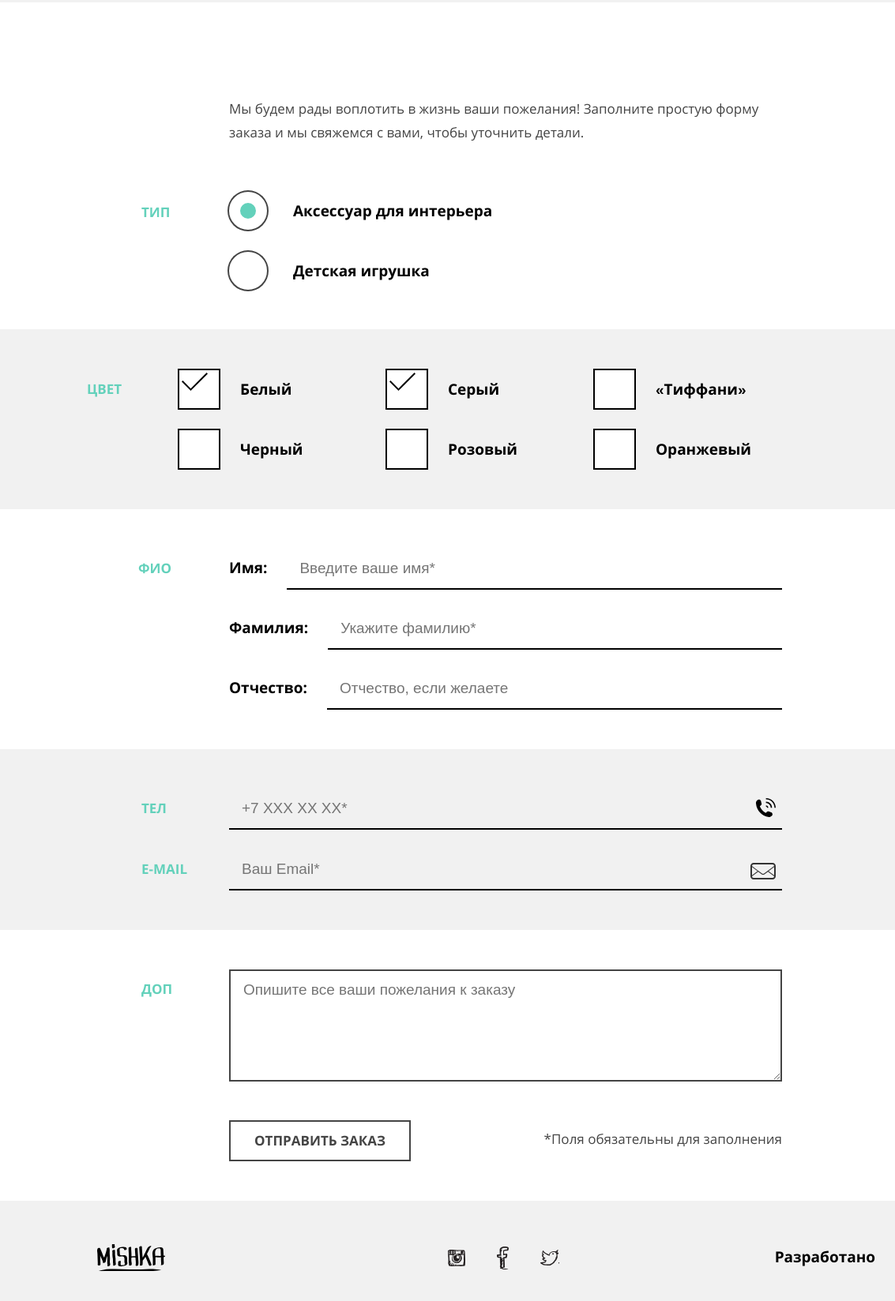
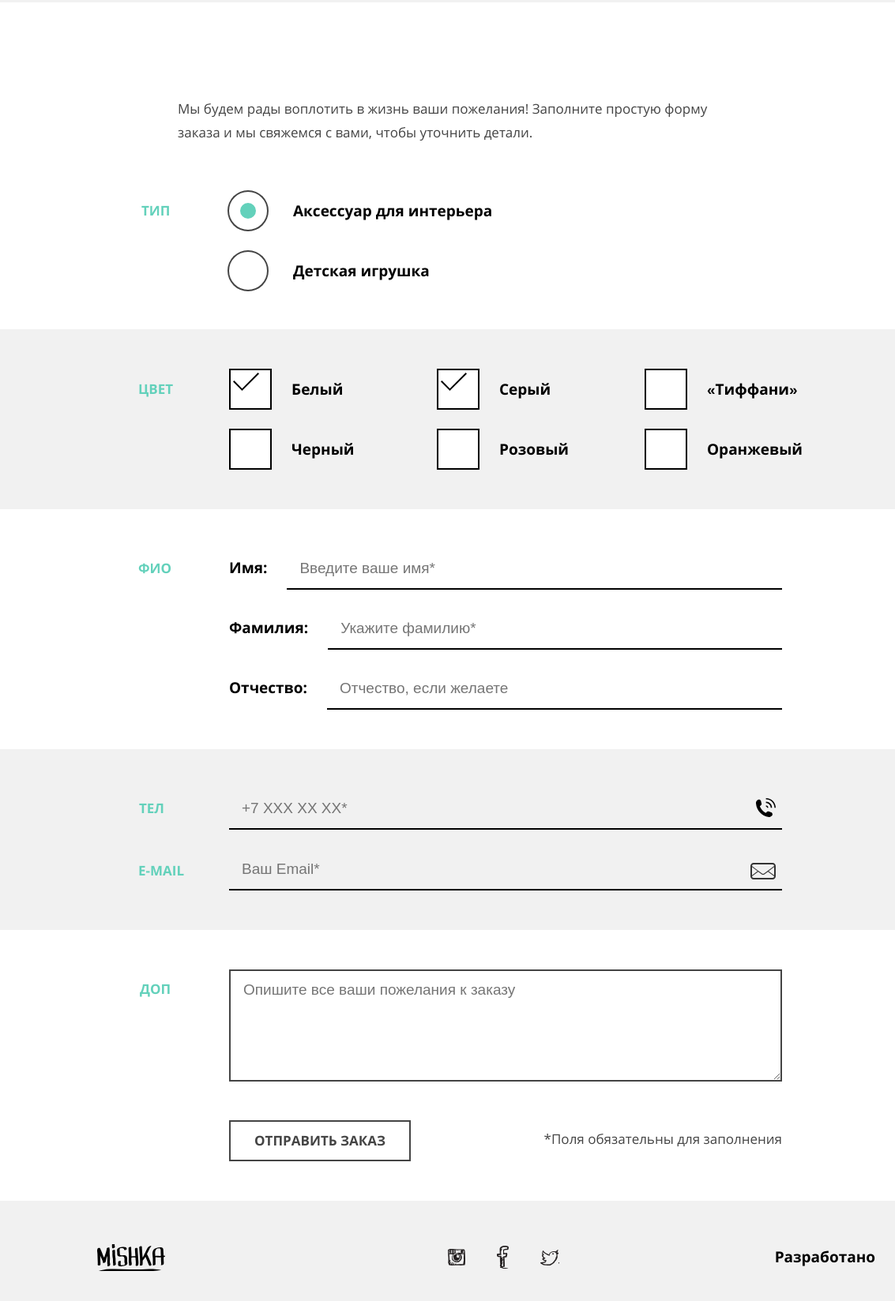
Before and after one commit to MayaSol/60303-mishka, a website: page form.html in a window 1280 px wide. Shown: the part 340-1988 px from the top of the page at 79% size, 0-1133 px from the left. Drawn offline with nearby package versions, Linux system fonts and the light colour scheme; files that its build step writes are made by us from their sources.

Commit message:
Исправление замечаний

```diff
--- a/form.html
+++ b/form.html
@@ -57,8 +57,9 @@
       </div>
 
       <div class="form__container">
-        <fieldset class="form__section  form__section--type">
-          <legend class="form__section-title  form__section-title--type">Тип</legend>
+        <div class="form__container-inner">
+          <div class="form__section  form__section--type">
+            <div class="form__section-title  form__section-title--type">Тип</div>
             <ul class="form__list  form__list--radio  form__list--type">
               <li>
                 <input class="form__field-radio" type="radio" name="type" value="interior" id="interior" checked>
@@ -73,15 +74,17 @@
                 </label>
               </li>
             </ul>
-        </fieldset>
+          </div>
+        </div>
       </div>
 
 
       <div class="form__container">
-        <fieldset class="form__section  form__section--color">
-          <legend class="form__section-title  form__section-title--color">
+        <div class="form__container-inner">
+          <div class="form__section  form__section--color">
+            <div class="form__section-title  form__section-title--color">
             <span>Цвет</span>
-          </legend>
+            </div>
             <ul class="form__list  form__list--checkbox  form__list--color">
                 <li>
                   <input class="form__field-checkbox" type="checkbox" name="white" id="white"  checked>
@@ -120,12 +123,14 @@
                   </label>
                 </li>
             </ul>
-        </fieldset>
+          </div>
+        </div>
       </div>
 
       <div class="form__container">
-        <fieldset class="form__section  form__section--name">
-          <legend class="form__section-title  form__section-title--name">ФИО</legend>
+        <div class="form__container-inner">
+          <div class="form__section  form__section--name">
+            <div class="form__section-title  form__section-title--name">ФИО</div>
             <div class="form__list  form__list--name">
               <p>
                 <label class="form__lbl  form__lbl--text" for="name">Имя:</label>
@@ -140,40 +145,45 @@
                 <input class="form__field-text" type="text" name="patronymic" id="patronymic" placeholder="Отчество, если желаете">
               </p>
             </div>
-        </fieldset>
+          </div>
+        </div>
       </div>
 
       <div class="form__container">
-        <fieldset class="form__section  form__section--tel">
-          <legend class="form__section-title  form__section-title--tel">тел</legend>
+        <div class="form__container-inner">
+          <div class="form__section  form__section--tel">
+            <div class="form__section-title  form__section-title--tel">тел</div>
             <div class="form__list  form__list--tel">
               <input class="form__field-text  form__field-text--tel" type="tel" name="user-tel" id="user-tel" placeholder="+7 ХХХ ХХ ХХ*" pattern="\+7 [0-9]{3} [0-9]{2} [0-9]{2}" required>
             </div>
-        </fieldset>
+          </div>
 
-        <fieldset class="form__section  form__section--email">
-          <legend class="form__section-title  form__section-title--email">E-mail</legend>
+          <div class="form__section  form__section--email">
+            <div class="form__section-title  form__section-title--email">E-mail</div>
             <div class="form__list  form__list--email">
               <input class="form__field-text  form__field-text--email" type="email" name="user-email" id="user-email" placeholder="Ваш Email*" required>
             </div>
-        </fieldset>
+          </div>
+        </div>
       </div>
 
       <div class="form__container">
-        <fieldset class="form__section  form__section--add">
-          <legend class="form__section-title  form__section-title--add">Доп</legend>
+        <div class="form__container-inner">
+          <div class="form__section  form__section--add">
+            <div class="form__section-title  form__section-title--add">Доп</div>
             <div class="form__list  form__list--add">
               <textarea class="form__field-text  form__field-text--area" name="order-request" placeholder="Опишите все ваши пожелания к заказу"></textarea>
             </div>
 
-          <span class="form__legend">*Поля обязательны для заполнения</span>
+            <div class="form__legend">*Поля обязательны для заполнения</div>
 
            <div class="form__btn">
               <button class="btn  form__btn-order" type="submit">
-              <span>ОТПРАВИТЬ ЗАКАЗ</span>
+                ОТПРАВИТЬ ЗАКАЗ
               </button>
            </div>
-        </fieldset>
+          </div>
+        </div>
       </div>
 
     </form>
@@ -183,8 +193,8 @@
     <footer  class="page-footer">
       <div class="page-footer__inner">
         <a class="page-footer__logo  logo" href="index.html">Mishka</a>
-        <div class="page-footer__socials">
-            <ul class="socials">
+
+        <ul class="socials  page-footer__socials">
           <li class="socials__item">
             <a class="social-link  social-link--in" href="https://www.instagram.com/">Instagram</a>
           </li>
@@ -195,7 +205,6 @@
             <a class="social-link  social-link--tw" href="https://twitter.com/">Twitter</a>
           </li>
         </ul>
-        </div>
 
         <div class="page-footer__credentials">
           <div class="page-footer__credentials-inner">
--- a/sass/blocks/form.scss
+++ b/sass/blocks/form.scss
@@ -9,6 +9,7 @@
 
   @media #{$desktop-widths} {
     width: 700px;
+    margin-left: 225px;
   }
 }
 
@@ -22,40 +23,45 @@
 
 .form__intro {
   margin-top: 22px;
-  margin-bottom: 25px;
+  margin-bottom: 33px;
   @include container-form;;
 }
 
 .form__btn {
-  @include container-form;;
+  width: 260px;
+//  @include container-form;
 }
 
 .form__section {
+  position: relative;
   padding: 0;
   border: none;
   border-top: 1px solid $color-main;
   @include container-form;;
 
   &--name {
-    padding-top: 19px;
+    padding-top: 26px;
   }
 
   &--tel {
-    padding-top: 20px;
+    padding-top: 26px;
   }
 
   &--email {
-    padding-top: 20px;
-    margin-bottom: 32px;
+    padding-top: 27px;
+    margin-bottom: 40px;
   }
 
   &--add {
-    padding-top: 25px;
+    padding-top: 32px;
     margin-bottom: 18px;
   }
 }
 
 .form__section-title {
+  position: absolute;
+  left: 0;
+  top: -10px;
   padding-right: 27px;
   font-size: 1.7rem;
   font-weight: 700;
@@ -64,6 +70,7 @@
   text-transform: uppercase;
   word-wrap: break-word;
   min-width: 0;
+  background-color: #ffffff;
 }
 
 .form__list {
@@ -82,18 +89,18 @@
   }
 
   &--radio {
-    margin-top: 27px;
-    padding-bottom: 34px;
+    margin-top: 33px;
+    padding-bottom: 45px;
   }
 
   &--checkbox {
-    margin-top: 26px;
-    padding-bottom: 33px;
+    margin-top: 31px;
+    padding-bottom: 40px;
   }
 
   &--name {
     margin-top: -4px;
-    padding-bottom: 12px;
+    padding-bottom: 22px;
 
     p {
       margin-bottom: 22px;
@@ -105,7 +112,7 @@
   }
 
   &--tel {
-    padding-bottom: 32px;
+    padding-bottom: 40px;
   }
 
 }
@@ -265,6 +272,7 @@
 
   .form__section {
     position: relative;
+    display: flex;
     border: none;
     padding-top: 57px;
 
@@ -298,19 +306,27 @@
     }
 
   .form__section-title {
-    position: absolute;
+    position: static;
     width: 150px;
     margin: 0;
-    margin-top: 5px;
+//    margin-top: 5px;
+    margin-bottom: auto;
     padding: 0;
     display: flex;
     flex-wrap: wrap;
     align-items: center;
     word-break: break-all;
+    background-color: transparent;
 
-    &--type,
+
+    &--type {
+      line-height: 39px;
+      margin-right: 20px;
+    }
+
     &--color {
-      line-height: 3.6rem;
+      line-height: 52px;
+      margin-right: 54px;
     }
 
     &--add{
@@ -321,21 +337,24 @@
     &--name,
     &--tel,
     &--email {
-      min-height: 25px;
+      min-height: 40px;
+      margin-right: 18px;
     }
   }
 
   .form__list {
     display: flex;
     margin-top: 0;
-    margin-left: 166px;
+//    margin-left: 166px;
 
     &--tel {
       padding-bottom: 31px;
+      flex-grow: 1;
     }
 
     &--email {
       padding-bottom: 50px;
+      flex-grow: 1;
     }
 
     li {
@@ -368,6 +387,7 @@
 
   .form__list--name {
     flex-direction: column;
+    flex-grow: 1;
     padding-bottom: 50px;
 
     p {
@@ -389,6 +409,10 @@
 
   .form__lbl {
     font-size: 1.9rem;
+
+    span {
+      font-size: 1.9rem;
+    }
 
     &--radio {
 
@@ -449,6 +473,13 @@
     order: 3;
   }
 
+  .form__btn-order {
+    width: 230px;
+  }
+
+  .test-1 {
+  }
+
 }
 
 @media #{$desktop-widths} {
@@ -460,51 +491,71 @@
     line-height: 3rem;
   }
 
+
+  .form__container-inner {
+    width: 1150px;
+    margin-left: auto;
+    margin-right: auto;
+  }
+
+
   .form__intro {
       margin-top: 120px;
       margin-bottom: 60px;
+
   }
 
   .form__section {
+    position: relative;
+    display: flex;
 
     &--type {
       padding-top: 0;
     }
 
     &--color {
-      width: 726px;
-      margin-left: 225px;
-      padding-top: 50px;
+     width: 740px;
+    padding-top: 50px;
     }
   }
 
   .form__section-title {
+    position: absolute;
     width: 90px;
     margin-top: 0;
-    margin-left: -111px;
     text-align: center;
 
-    &--color {
-      margin-left: -115px;
+    &--type {
+      min-height: 52px;
+      left: -111px;
+      top: -3px;
     }
 
-    &--type,
     &--color {
       min-height: 52px;
+      left: -115px;
+      top: 50px;
     }
 
     &--name {
-      margin-left: -115px;
-      margin-top: 5px;
+      left: -115px;
+      top: 55px;
     }
 
-    &--tel,
+    &--tel {
+      top: 55px;
+      left: -114px;
+    }
+
     &--email {
-      margin-top: 5px;
+      margin-right: 0;
+      left: -115px;
+      top: 0;
     }
 
     &--add {
-      margin-top: 17px;
+      top: 67px;
+      left: -113px;
     }
 
   }
--- a/sass/blocks/main-nav.scss
+++ b/sass/blocks/main-nav.scss
@@ -132,7 +132,7 @@
     .main-nav__toggle {
       position: absolute;
       display: block;
-      top:32px;
+      top: 32px;
       right: 0;
       width: 20px;
       height: 14px;
@@ -147,7 +147,7 @@
 
     .main-nav__inner {
       position: absolute;
-      top:0;
+      top: 0;
       left: 0;
       width: 100%;
       z-index: 2;
@@ -176,7 +176,7 @@
     .main-nav__toggle {
       display: block;
       position: absolute;
-      top:32px;
+      top: 32px;
       right: 0;
       width: 21px;
       height: 20px;
@@ -362,9 +362,9 @@
   .main-nav__link {
 
     &--catalog {
-      width: 234px;
+      width: 240px;
       margin-right: 0;
-      padding-right: 35px;
+      padding-right: 29px;
       padding-bottom: 20px;
       order: 1;
       border-right: 1px solid rgba(0, 0, 0, 0.1);
--- a/sass/blocks/products.scss
+++ b/sass/blocks/products.scss
@@ -131,6 +131,8 @@
 }
 
 .item-products__title {
+  line-height: 2.4rem;
+
 
   a {
     font-size: 2rem;
@@ -174,9 +176,18 @@
   }
 
   .item-products__desc {
+    padding-top: 24px;
     min-height: 178px;
     width: 316px;
     box-sizing: border-box;
+  }
+
+  .item-products__text {
+    line-height: 2rem;
+
+    h1 {
+      margin-bottom: 10px;
+    }
   }
 
   .item-products__inner {
@@ -187,10 +198,12 @@
   }
 
   .item-products__title {
-    a{
-      font-size: 2rem;
-      font-weight: 700;
-      line-height: 2.4rem;
-    }
+    font-size: 2rem;
+    line-height: 2rem;
+    font-weight: 700;
+  }
+
+  .item-products__price {
+    padding-left: 0;
   }
 }
--- a/sass/blocks/socials.scss
+++ b/sass/blocks/socials.scss
@@ -9,12 +9,9 @@
 }
 
 .socials {
-  display: inline-block;
-  vertical-align: middle;
+  display: block;
   padding: 0;
-  margin: 0;
   list-style: none;
   font-size: 0;
-  width: 100%;
   text-align: center;
 }
```
Also changed, not shown: catalog.html (+3 -4 lines), index.html (+4 -5 lines). Lines whose indentation alone changed are shown as unchanged.
